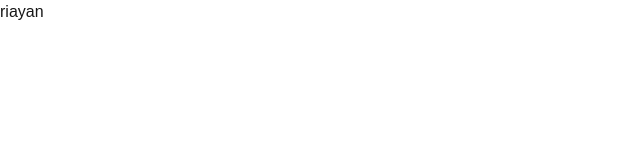
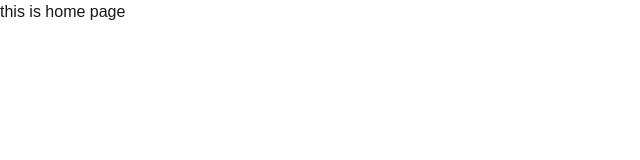
Before and after one commit to mubtasimprime/DocLab, a Next.js app: page / in a window 1280 px wide. Shown: the top 160 px of the page, without its empty margins (0-640 px from the left). Built offline with nearby package versions, Linux system fonts and the light colour scheme.

Commit message:
initial setup

```diff
--- /dev/null
+++ b/app/(client)/about/page.tsx
@@ -0,0 +1,10 @@
+
+export default function About(){
+    return(
+        <>
+        <h1>
+            this is about page
+        </h1>
+        </>
+    )
+}
--- /dev/null
+++ b/app/(client)/layout.tsx
@@ -0,0 +1,13 @@
+import { ReactNode } from "react";
+
+export default function ClientLayout({children}:{children:ReactNode}){
+    return(
+        <>
+        <html>
+            <body>
+                {children}
+            </body>
+        </html>
+        </>
+    )
+}
--- /dev/null
+++ b/app/(client)/page.tsx
@@ -0,0 +1,10 @@
+
+export default function Home(){
+    return(
+        <>
+        <h1>
+            this is home page
+        </h1>
+        </>
+    )
+}
```
Also changed, not shown: app/(dashboard)/dashboard/layout.tsx (added), app/(dashboard)/dashboard/page.tsx (added).
